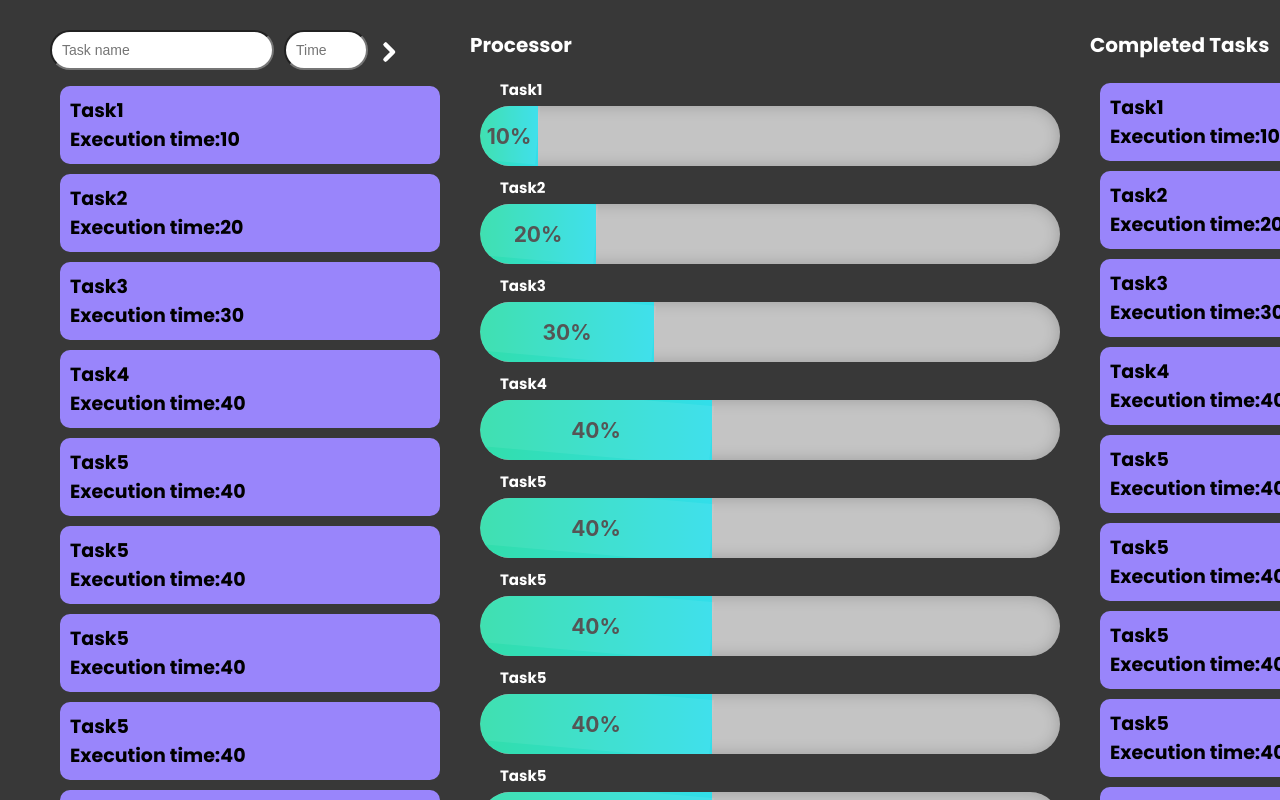
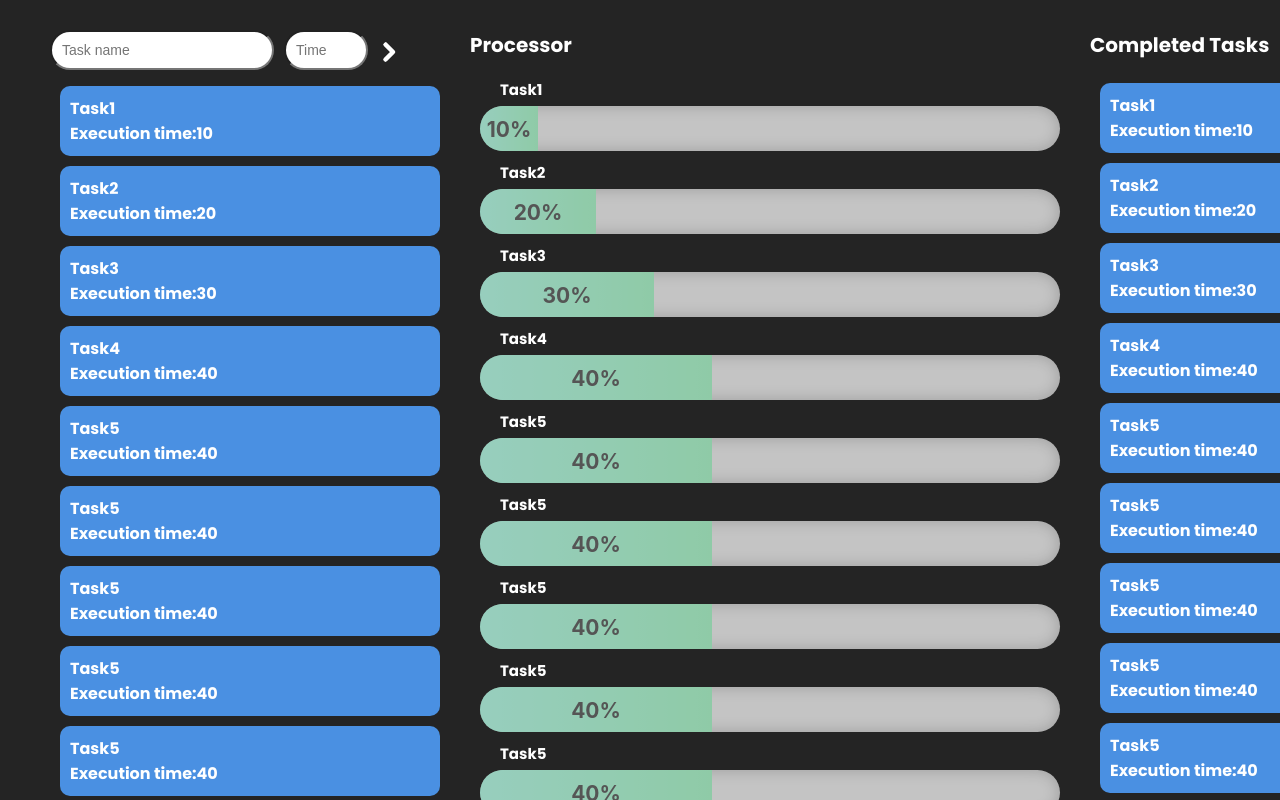
Before and after one commit to HuggySoul/os-task-manager-emulator, a React (Create React App) app: page / in a window 1280 px wide. Built offline with nearby package versions, Linux system fonts and the light colour scheme.

Commit message:
fix: colors, quantum

```diff
--- a/public/index.html
+++ b/public/index.html
@@ -15,7 +15,7 @@
 	<body>
 		<noscript>You need to enable JavaScript to run this app.</noscript>
 		<div
-			style="background-color: #383838; width: 100vw; height: 100vh; overflow: hidden"
+			style="background-color: #242424; width: 100vw; height: 100vh; overflow: hidden"
 			id="root"
 		></div>
 	</body>
--- a/src/App.js
+++ b/src/App.js
@@ -16,6 +16,9 @@ function App() {
 				<QuantumInput />
 				<button className={`${st.submitBtn} ${st.txt}`}>Execute</button>
 				<button className={`${st.submitBtn} ${st.txt}`}>Auto start</button>
+				<button className={`${st.submitBtn} ${st.txt} ${st.testGenBtn}`}>
+					Auto test-gen
+				</button>
 			</div>
 		</div>
 	);
--- a/src/app.module.css
+++ b/src/app.module.css
@@ -15,7 +15,7 @@
 .start_btns {
 	display: flex;
 	align-items: center;
-	justify-content: flex-end;
+	justify-content: center;
 	padding: 10px 60px 0 0;
 	gap: 10px;
 }
@@ -30,6 +30,10 @@
 	padding: 10px;
 }
 
+.testGenBtn {
+	background-color: #ff6f61;
+}
+
 .txt {
 	font-family: "Poppins";
 	font-weight: 600;
--- a/src/components/progressBar/progressBar.module.css
+++ b/src/components/progressBar/progressBar.module.css
@@ -6,7 +6,7 @@
 
 .progress_bar {
 	width: 100%;
-	height: 60px;
+	height: 45px;
 	background: linear-gradient(to right, #676767, #676767 19px, #c4c4c4 20px);
 	border-radius: 30px;
 	overflow: hidden;
@@ -16,7 +16,7 @@
 
 .progress_fill {
 	height: 100%;
-	background: linear-gradient(to right, #32deaa, #32deea);
+	background: linear-gradient(to right, #1cd49d, #00c851);
 	position: relative;
 	border-radius: 30px 0 0 30px;
 }
@@ -27,10 +27,8 @@
 	bottom: 0;
 	width: 100%;
 	height: 100%;
-	background: rgba(255, 255, 255, 0.1);
+	background: #cccccc;
 	opacity: 0.7;
-	transform: rotate(5deg);
-	animation: wave 2s linear infinite;
 }
 
 .txt {
@@ -39,18 +37,6 @@
 	font-weight: 600;
 	color: white;
 	font-size: 15px;
-}
-
-@keyframes wave {
-	0% {
-		top: 0;
-	}
-	50% {
-		top: -8px;
-	}
-	100% {
-		top: 0;
-	}
 }
 
 .progress_text {
--- a/src/components/quantumInput/quantumInput.jsx
+++ b/src/components/quantumInput/quantumInput.jsx
@@ -12,6 +12,9 @@ export const QuantumInput = () => {
 			<button className={st.submitBtn}>
 				<img className={st.submitImg} src={inputIcon} alt="Записать квант времени" />
 			</button>
+			<div className={st.currentQuantum}>
+				<p className={st.txt}>5</p>
+			</div>
 		</div>
 	);
 };
--- a/src/components/quantumInput/quantumInput.module.css
+++ b/src/components/quantumInput/quantumInput.module.css
@@ -18,15 +18,22 @@
 .quantum {
 	display: flex;
 	gap: 5px;
+	margin-right: 40px;
 }
 
 .submitBtn {
 	display: flex;
 	justify-content: center;
-	align-items: flex-end;
+	align-items: center;
 	border-radius: 10px;
 }
 
 .submitBtn:hover {
 	scale: 1.1;
 }
+
+.currentQuantum {
+	padding: 10px;
+	border: 1px solid white;
+	border-radius: 10px;
+}
--- a/src/components/task/task.jsx
+++ b/src/components/task/task.jsx
@@ -3,8 +3,8 @@ import st from "./task.module.css";
 export const Task = ({ name, timeToDo }) => {
 	return (
 		<div className={st.main}>
-			<p>{name}</p>
-			<p>Execution time:{timeToDo}</p>
+			<p className={st.txt}>{name}</p>
+			<p className={st.txt}>Execution time:{timeToDo}</p>
 		</div>
 	);
 };
--- a/src/components/task/task.module.css
+++ b/src/components/task/task.module.css
@@ -1,12 +1,15 @@
 .main {
-	background-color: #9985fb;
+	background-color: #4a90e2;
 	width: 100%;
 	border-radius: 10px;
 	display: flex;
 	flex-direction: column;
 	align-items: flex-start;
+	padding: 10px;
+}
+.txt {
 	font-family: "Poppins";
-	padding: 10px;
 	font-weight: 600;
-	font-size: 19px;
+	color: white;
+	font-size: 16px;
 }
```
